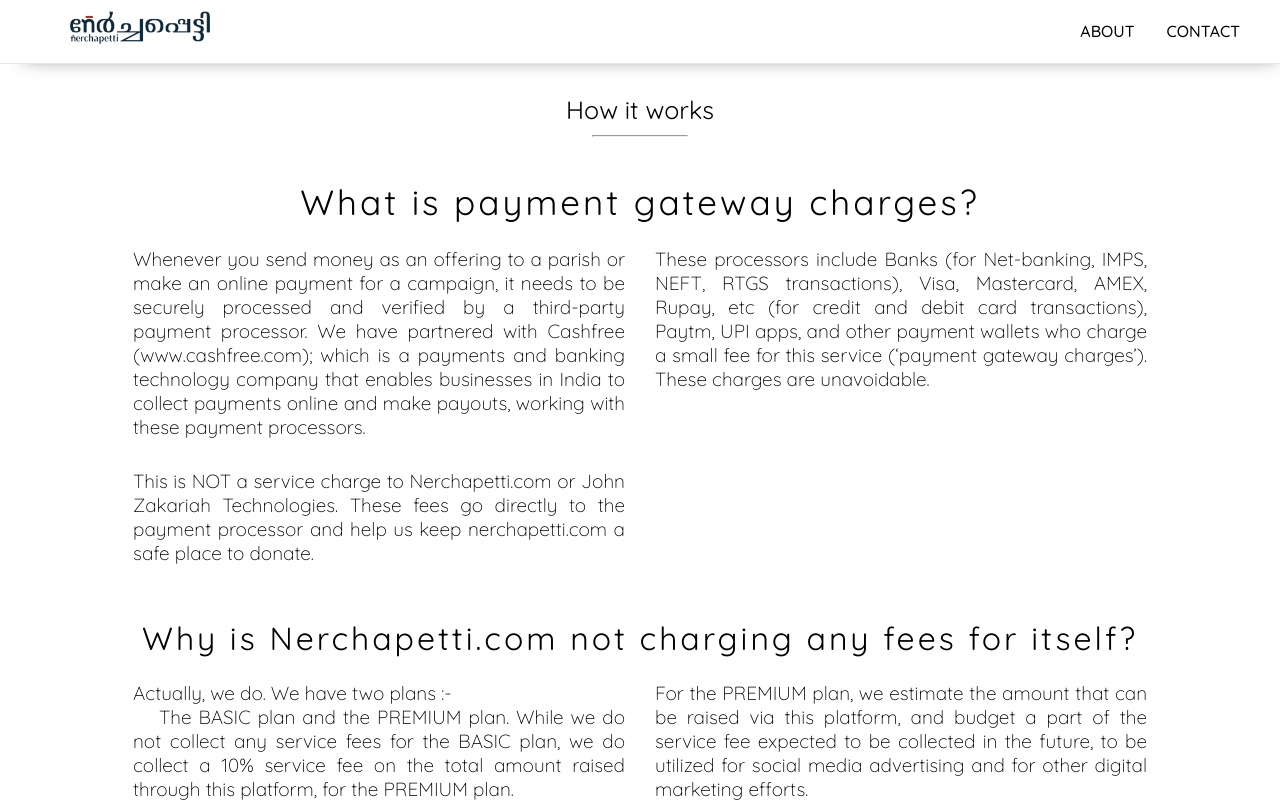
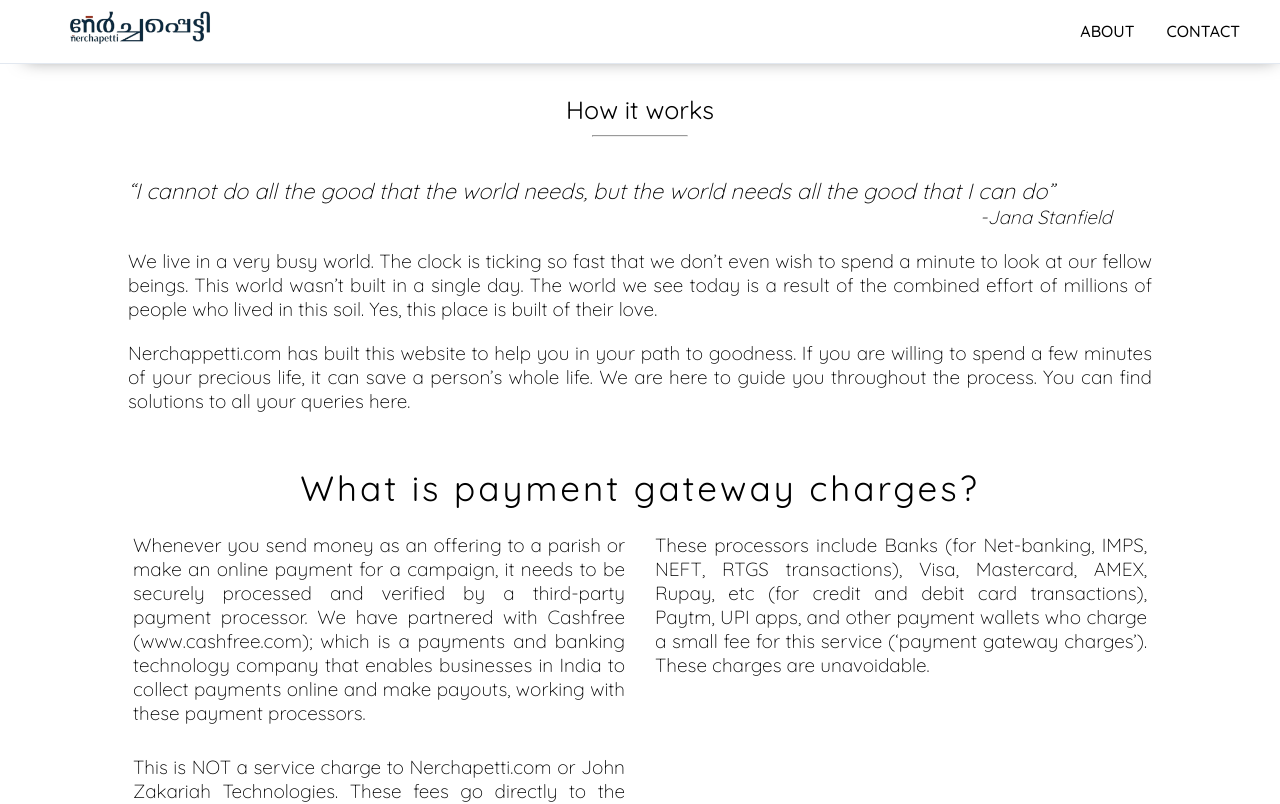
Before and after one commit to Nerchapetti/Develop_Front-End, a React (Create React App) app: page /page/How-it-works in a window 1280 px wide. Shown: the top 804 px of the page. Built offline with nearby package versions, Linux system fonts and the light colour scheme; no server answers.

Commit message:
update in pricing page and how it works page

```diff
--- a/src/components/AboutPage/About.js
+++ b/src/components/AboutPage/About.js
@@ -1,6 +1,5 @@
 import Footer from "../Footer/Footer"
 import Header from "../NavBar/Header"
-import "./about.scss"
 import TeamMember from "./TeamMember";
 import amritha from "./teams/amritha.jpg"
 import allen from "./teams/allen.jpg"
@@ -12,6 +11,7 @@
 import jebin from "./teams/jebin.jpeg"
 import Sayujya from "./teams/Sayujya.jpeg"
 import sajan from "./teams/sajan.jpeg"
+import "./about.scss"
 
 const About = () => {
     return (
@@ -44,5 +44,4 @@
         </div>
     )
 }
-
-export default About
+export default About;
--- a/src/components/HowItWorks/HowItWorks.js
+++ b/src/components/HowItWorks/HowItWorks.js
@@ -10,6 +10,27 @@
         <h1>How it works</h1>
         <hr />
         <div className="content-data">
+          <div className="full-paragraph">
+            <p className="word">
+              “I cannot do all the good that the world needs, but the world
+              needs all the good that I can do”
+              <p className="writter"> -Jana Stanfield</p>
+            </p>
+            <p>
+              We live in a very busy world. The clock is ticking so fast that we
+              don’t even wish to spend a minute to look at our fellow beings.
+              This world wasn’t built in a single day. The world we see today is
+              a result of the combined effort of millions of people who lived in
+              this soil. Yes, this place is built of their love.
+            </p>
+            <p>
+              Nerchappetti.com has built this website to help you in your path
+              to goodness. If you are willing to spend a few minutes of your
+              precious life, it can save a person’s whole life. We are here to
+              guide you throughout the process. You can find solutions to all
+              your queries here.
+            </p>
+          </div>
           <div>
             <h2>What is payment gateway charges?</h2>
 
--- a/src/components/HowItWorks/howitworks.scss
+++ b/src/components/HowItWorks/howitworks.scss
@@ -12,6 +12,7 @@
     width: 6rem;
   }
   div {
+    // background-color: red;
     margin: 30px 10px;
     h2 {
       text-align: center;
@@ -50,7 +51,7 @@
         height: auto;
         width: 40vw;
         font-size: 19px;
-        font-weight: 200;
+        font-weight: 100;
         padding: 10px;
         a {
           color: rgb(18, 18, 253);
@@ -69,11 +70,10 @@
       }
       p {
         text-align: justify;
-
         height: auto;
         font-size: 19px;
         font-weight: 200;
-        padding: 10px;
+        padding: 10px 0;
         ul {
           li {
             font-size: 20px;
@@ -82,23 +82,33 @@
           }
         }
       }
+      .word{
+        font-size: 22px;
+        width: 100%;
+        font-style: italic;
+        .writter{
+          text-align: right;
+          margin-right: 40px;
+          padding: 0px;
+        }
+      }
     }
     .subpara {
       width: 80vw;
       margin: auto;
       // background-color: orange;
-      @media (max-width: 824px){
+      @media (max-width: 824px) {
         width: 90vw;
       }
-      h3{
+      h3 {
         padding: 10px 0;
       }
-      p{
+      p {
         font-size: 19px;
         font-weight: 200;
         padding: 10px 0;
         text-align: justify;
-        margin: 0px 2.0em;
+        margin: 0px 2em;
         ul {
           li {
             font-size: 20px;
@@ -106,13 +116,13 @@
             padding: 8px 0 8px 5px;
           }
         }
-        span{
+        span {
           font-size: 21px;
           font-weight: 400;
           text-align: justify;
           margin: 0 0 0 -2em;
-          @media (max-width: 824px){
-           margin: 0 0 0 -1em;
+          @media (max-width: 824px) {
+            margin: 0 0 0 -1em;
           }
         }
       }
--- a/src/components/Pricing/Pricing.js
+++ b/src/components/Pricing/Pricing.js
@@ -21,7 +21,7 @@
           <div className="plans">
             <div className="planA">
               <h3>BASIC</h3>
-              <p>
+              <p className="firstpara">
                 <h4>
                   {" "}
                   <span> 0% </span> Service charge
@@ -70,7 +70,7 @@
             </div>
             <div className="planA">
               <h3>PREMIUM</h3>
-              <p>
+              <p className="firstpara">
                 <h4>
                   {" "}
                   <span> 10% </span> Service Charge
--- a/src/components/Pricing/pricing.scss
+++ b/src/components/Pricing/pricing.scss
@@ -1,10 +1,9 @@
-
 .pricing-container {
   margin: 0;
   padding: 0;
 
   .headline {
-    margin:20px auto;
+    margin: 20px auto;
     width: 90%;
     h1 {
       margin: 30px 0 5px;
@@ -19,6 +18,7 @@
   .plans {
     display: grid;
     grid-template-columns: 1fr 1fr;
+
     margin: 30px 0px;
     max-height: auto;
     max-width: 75%;
@@ -27,11 +27,9 @@
     gap: 50px;
     text-align: center;
 
-    @media(max-width: 767px){
-        max-width: 90%;
-        grid-template-columns: 1fr;
-
-
+    @media (max-width: 767px) {
+      max-width: 90%;
+      grid-template-columns: 1fr;
     }
     .planA {
       box-shadow: 10px 10px 20px 15px hsla(0, 0%, 75.3%, 0.288) !important;
@@ -42,8 +40,14 @@
         font-size: 25px;
         font-weight: 100px;
       }
+      .firstpara {
+        text-align: center;
+      }
       p {
         padding: 20px;
+        // color: red;
+        text-align: justify;
+        word-spacing: -2px;
         h4 {
           span {
             font-size: 60px;
@@ -52,7 +56,7 @@
         }
       }
       ul {
-          text-align: left;
+        text-align: left;
         li {
           padding: 10px;
         }
@@ -64,10 +68,8 @@
     width: 90%;
     margin: 20px auto;
     text-align: center;
-    // margin: 30px 0px;
-    p{
-        margin-top: 10px
+    p {
+      margin-top: 10px;
     }
-
   }
 }
```
Also changed, not shown: 2 other files (tests, documents, lock files or other folders).
